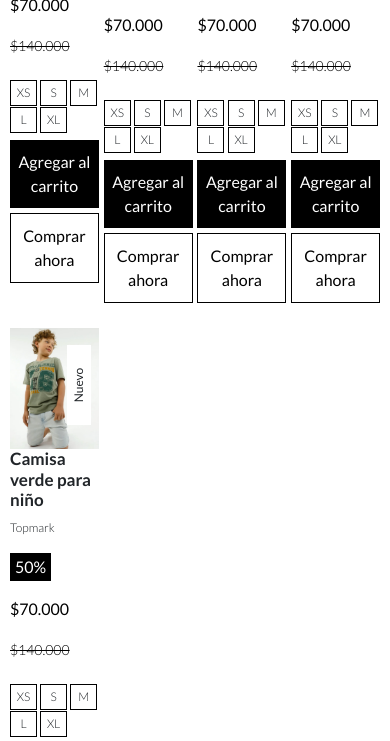
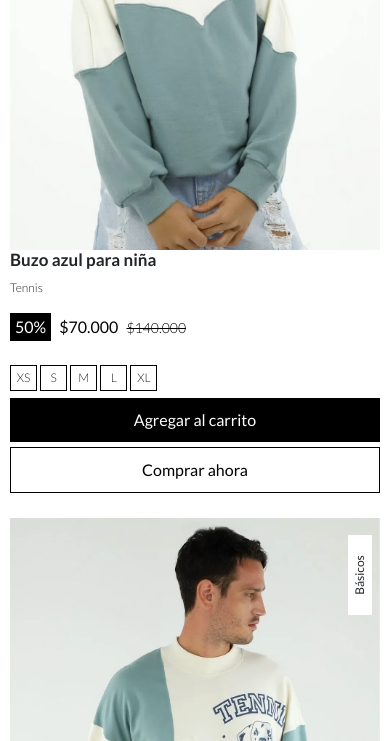
Before and after one commit to camilo-mm/coder-project, a website: page pages/wishlist.html in a window 390 px wide. Shown: the part 515-1256 px from the top of the page. Drawn offline with nearby package versions, Linux system fonts and the light colour scheme; files whose address does not match are found by name.

Commit message:
corrección estilos mobile

```diff
--- a/scss/_product.scss
+++ b/scss/_product.scss
@@ -34,6 +34,23 @@
 }
 
 @media (max-width: 991px) {
+    /* CARRUSEL */
+    .carousel {
+        .item-carousel {
+            width: 49%;
+        }
+    }
+    .product-list {
+        .carousel {
+            .item-carousel {
+                width: 49%;
+            }
+        }
+    }
+    .vitrine,
+    .bloque-banners {
+        padding: 20px;
+    }
     /* PRODUCT DETAIL */
     #productDetailGrid {
         grid-template-areas: "header header" "nav nav" "tituloPagina tituloPagina" "fotosProducto fotosProducto" "descripcionProducto descripcionProducto" "footer footer";
@@ -54,3 +71,35 @@
         }
     }
 }
+
+@media (max-width: 600px) {
+    /* CATEGORIAS */
+    .categorys {
+        flex-wrap: wrap;
+        height: auto;
+        padding: 20px 0;
+        a {
+            padding: 10px 20px;
+            &:not(:last-child) {
+                border-right: 0
+            }
+        }
+    }
+    /* CARRUSEL */
+    .carousel {
+        .item-carousel {
+            width: 100%;
+        }
+    }
+    .product-list {
+        .carousel {
+            .item-carousel {
+                width: 100%;
+            }
+        }
+    }
+    .vitrine,
+    .bloque-banners {
+        padding: 10px;
+    }
+}
```
Also changed, not shown: css/estilos.css.
